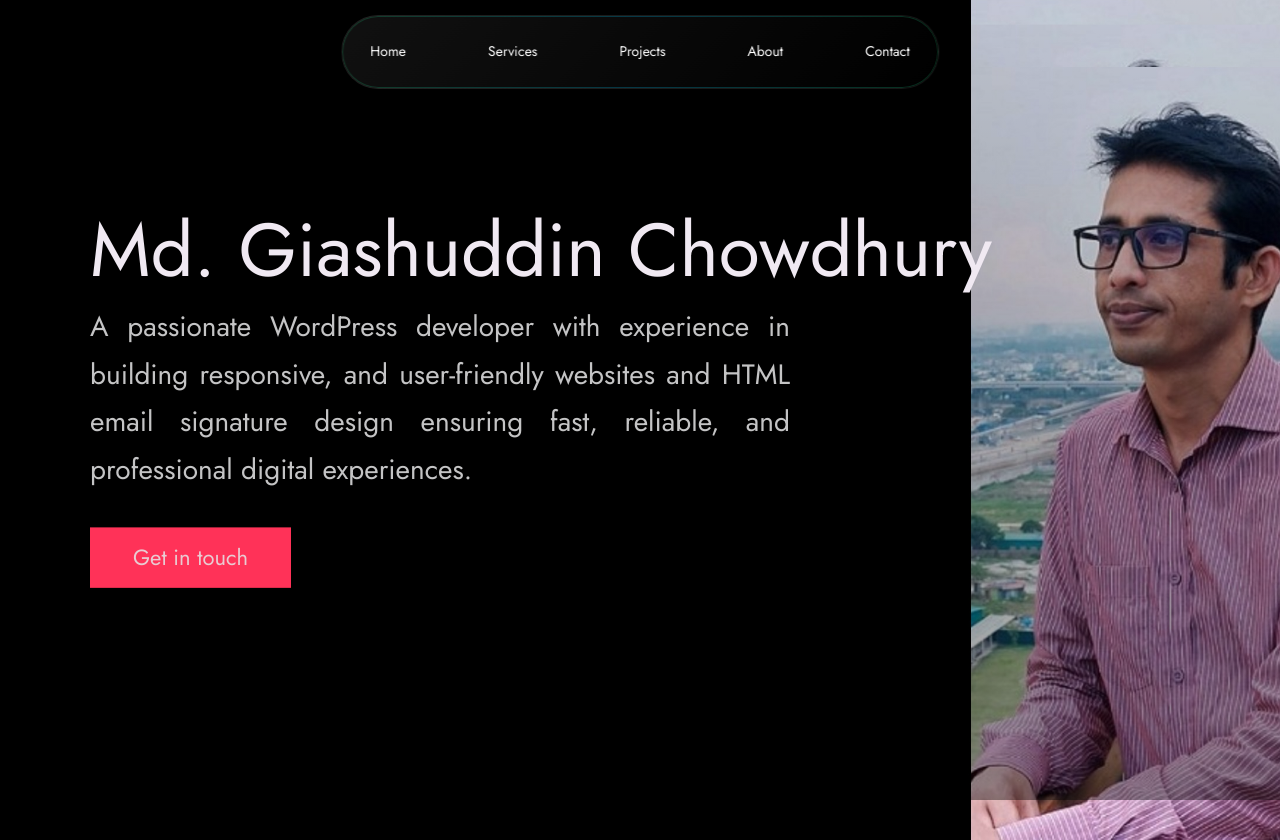
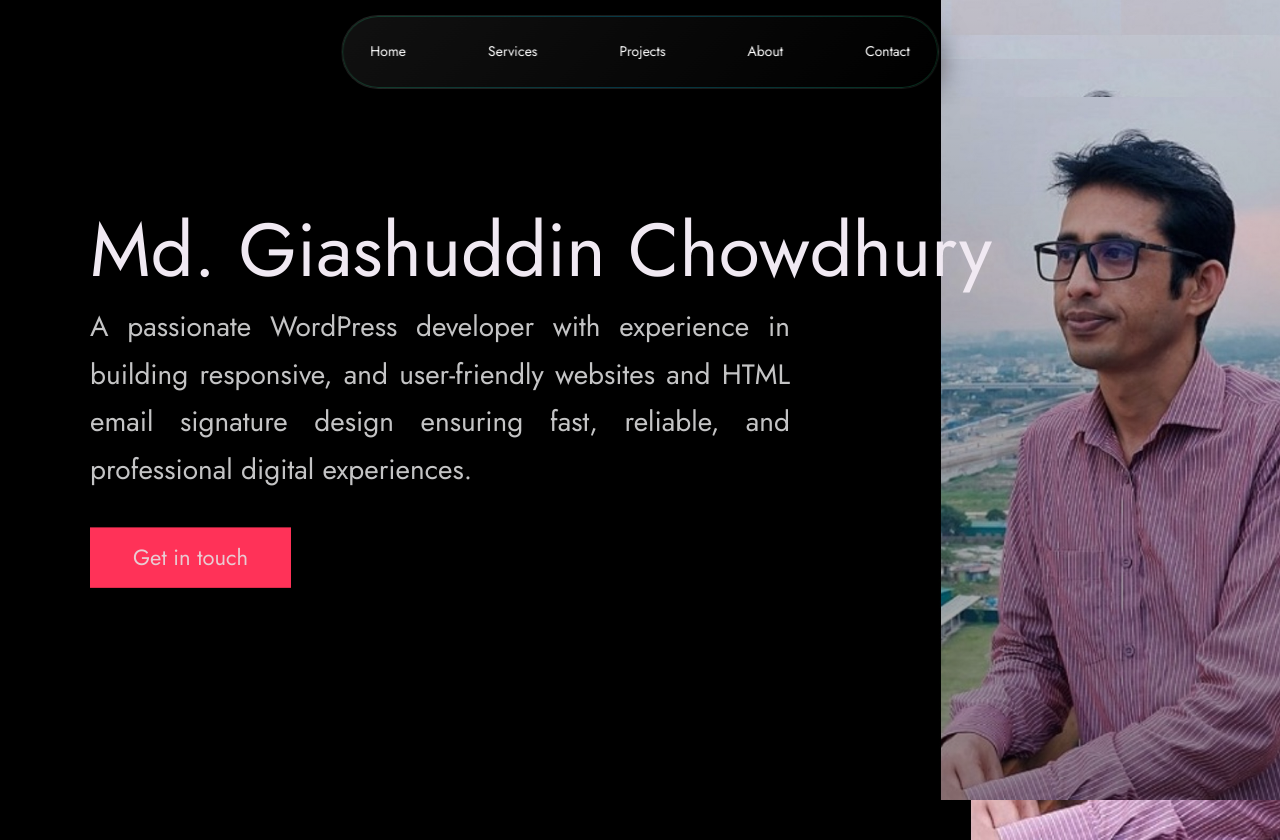
Before and after one commit to giash24info/giash24info.github.io, a plain HTML site: page index.html in a window 1280 px wide. Shown: the top 840 px of the page. Drawn offline with Linux system fonts and the light colour scheme.

Commit message:
Update index.css

```diff
--- a/index.css
+++ b/index.css
@@ -440,7 +440,7 @@ body:not(.user-is-tabbing) a:focus {
 
 .header {
     background: linear-gradient(rgba(0,0,0, .1), rgba(0,0,0, .4)),
-        url('./images/header.gif');
+        url('./images/header.jpg');
     height: 100vh;
     background-size: cover;
     background-position: center;
```
